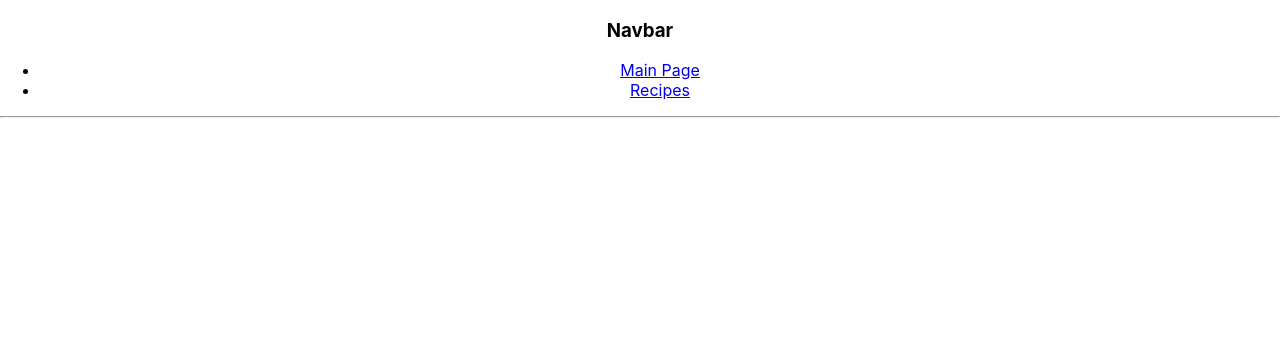
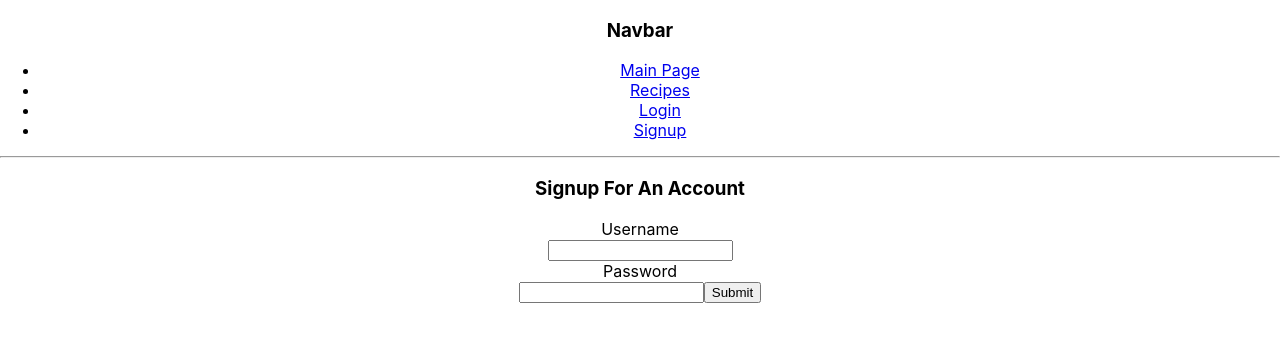
Before and after one commit to mikerawth/recipe-buyer-react, a React (Create React App) app: page /signup in a window 1280 px wide. Shown: the top 342 px of the page. Built offline with nearby package versions, Linux system fonts and the light colour scheme; no server answers.

Commit message:
basic user functionality is working

```diff
--- a/src/App.js
+++ b/src/App.js
@@ -3,10 +3,15 @@ import './App.css';
 import { Switch, Route } from 'react-router-dom'
 
 import FoodService from './services/FoodService'
+
 import Navbar from './components/navbar/Navbar'
 import Main from './components/main/Main'
 import RecipeSearch from './components/recipesearch/RecipeSearch';
 import RecipeSummary from './components/recipesummary/RecipeSummary'
+
+import AuthService from './services/AuthService.js';
+import Signup from './components/signup/Signup.js';
+import Login from './components/login/Login.js';
 
 class App extends React.Component {
   constructor(props) {
@@ -16,27 +21,62 @@ class App extends React.Component {
       currentRecipeID: '',
     }
     this.foodService = new FoodService()
+    this.authService = new AuthService()
   }
 
+  getCurrentlyLoggedInUser = () => {
+    this.authService.currentUser()
+      .then((theUser) => {
+        this.setState({ currentlyLoggedIn: theUser })
+      })
+      .catch(() => {
+        this.setState({ currentlyLoggedIn: null })
+      })
+  }
+
+  // want to remove (using a params to find data)
   setCurrentRecipe = (queryRecipeID) => {
     this.setState({ currentRecipeID: queryRecipeID },
       () => console.log(this.state.currentRecipeID))
   }
 
+  componentDidMount() {
+    this.getCurrentlyLoggedInUser();
+  }
+
   render() {
     return (
       <div className="App">
-        <Navbar message={this.state.message} />
+        <Navbar
+          theUser={this.state.currentlyLoggedIn}
+          pleaseLogOut={() => this.authService.logout()}
+          getUser={this.getCurrentlyLoggedInUser}
+        />
+
         <Switch>
+
+          <Route exact path="/login" render={(props) =>
+            <Login
+              getUser={this.getCurrentlyLoggedInUser}
+            />} />
+
+          <Route exact path="/signup" render={(props) =>
+            <Signup
+              getUser={this.getCurrentlyLoggedInUser}
+            />} />
+
+
           <Route exact path="/main" render={(props) =>
             <Main
               message={this.state.message}
             />} />
+
           <Route exact path="/recipes" render={(props) =>
             <RecipeSearch
               setCurrentRecipe={this.setCurrentRecipe}
               currentRecipeID={this.state.currentRecipeID}
             />} />
+
           <Route exact path="/recipes/summary/:recipeID" render={(props) =>
             <RecipeSummary
               {...props}
--- /dev/null
+++ b/src/components/login/Login.js
@@ -0,0 +1,56 @@
+import React, { Component } from 'react';
+import AuthService from '../../services/AuthService';
+
+class Login extends Component {
+  constructor(props) {
+    super(props);
+    this.state = { usernameInput: '', passwordInput: '' };
+    this.service = new AuthService();
+  }
+
+  handleChange = (e) => {
+    this.setState({ [e.target.name]: e.target.value })
+  }
+
+  tryToLogin = (e) => {
+    e.preventDefault();
+    const uName = this.state.usernameInput;
+    const pWord = this.state.passwordInput;
+
+    this.service.login(uName, pWord)
+      .then(() => {
+        this.props.getUser();
+      })
+
+  }
+
+
+
+  render() {
+    return (
+      <form onSubmit={this.tryToLogin}>
+
+        <h3>Login</h3>
+
+        <legend>Username</legend>
+        <input value={this.state.usernameInput}
+          name="usernameInput"
+          onChange={this.handleChange}
+        />
+
+        <legend>Password</legend>
+        <input value={this.state.passwordInput}
+          name="passwordInput"
+          onChange={this.handleChange}
+        />
+
+
+
+        <button>Submit</button>
+
+      </form>
+    )
+  }
+}
+
+export default Login;
--- a/src/components/navbar/Navbar.js
+++ b/src/components/navbar/Navbar.js
@@ -3,6 +3,14 @@ import './navbar.css'
 import { NavLink } from 'react-router-dom'
 
 function Navbar(props) {
+
+  const doTheLogout = () => {
+    props.pleaseLogOut()
+      .then(() => {
+        props.getUser();
+      })
+
+  }
 
   return (
     <div className="Navbar">
@@ -10,7 +18,22 @@ function Navbar(props) {
       <ul>
         <li><NavLink to="/main">Main Page</NavLink></li>
         <li><NavLink to="/recipes">Recipes</NavLink></li>
+
+        {!props.theUser &&
+          <span>
+            <li><NavLink to="/login">Login</NavLink></li>
+            <li><NavLink to="/signup">Signup</NavLink></li>
+          </span>
+        }
       </ul>
+      {props.theUser &&
+        <span>
+          <button onClick={doTheLogout} >Log Out </button>
+          <span>Hello, {props.theUser.username}</span>
+        </span>
+      }
+
+
       <hr />
     </div>
   );
--- a/src/components/recipesummary/RecipeSummary.js
+++ b/src/components/recipesummary/RecipeSummary.js
@@ -7,6 +7,7 @@ class RecipeSummary extends React.Component {
     this.state = {
       theTitle: "",
       theSummary: "",
+      ready: false
     }
 
   }
@@ -18,7 +19,8 @@ class RecipeSummary extends React.Component {
         console.log(theThing.summary)
         this.setState({
           theTitle: theThing.title,
-          theSummary: theThing.summary
+          theSummary: theThing.summary,
+          ready: true,
         })
       })
   }
@@ -30,7 +32,7 @@ class RecipeSummary extends React.Component {
   }
 
   render() {
-    console.log(this.props)
+    if (this.state.ready)
       return (
         <div>
           <div>
@@ -42,6 +44,11 @@ class RecipeSummary extends React.Component {
           </div>
         </div>
       )
+    else {
+      return (
+        <div>Loading...</div>
+      )
+    }
   }
 
 }
--- /dev/null
+++ b/src/components/signup/Signup.js
@@ -0,0 +1,56 @@
+import React, { Component } from 'react';
+import AuthService from '../../services/AuthService';
+
+class Signup extends Component {
+  constructor(props) {
+    super(props);
+    this.state = { usernameInput: '', passwordInput: '' };
+    this.service = new AuthService();
+  }
+
+  handleChange = (e) => {
+    this.setState({ [e.target.name]: e.target.value })
+  }
+
+  tryToSignUp = (e) => {
+    e.preventDefault();
+    const uName = this.state.usernameInput;
+    const pWord = this.state.passwordInput;
+
+    this.service.signup(uName, pWord)
+      .then(() => {
+        this.props.getUser();
+      })
+
+  }
+
+
+
+  render() {
+    return (
+      <form onSubmit={this.tryToSignUp}>
+
+        <h3>Signup For An Account</h3>
+
+        <legend>Username</legend>
+        <input value={this.state.usernameInput}
+          name="usernameInput"
+          onChange={this.handleChange}
+        />
+
+        <legend>Password</legend>
+        <input value={this.state.passwordInput}
+          name="passwordInput"
+          onChange={this.handleChange}
+        />
+
+
+
+        <button>Submit</button>
+
+      </form>
+    )
+  }
+}
+
+export default Signup;
--- /dev/null
+++ b/src/services/AuthService.js
@@ -0,0 +1,36 @@
+import axios from 'axios';
+
+class AuthService {
+  constructor() {
+    let service = axios.create({
+      baseURL: 'http://localhost:5000/api/auth',
+      withCredentials: true,
+    });
+    this.service = service;
+  }
+
+  signup = (username, password) => {
+    return this.service.post('/signup', { username: username, password: password })
+      .then(response => response.data)
+  }
+
+  login = (username, password) => {
+    return this.service.post('/login', { username, password })
+      .then(response => response.data)
+  }
+
+  currentUser = () => {
+    return this.service.get('/getcurrentuser')
+      .then(response => response.data)
+  }
+
+
+  logout = () => {
+    return this.service.post('/logout', {})
+      .then(response => response.data)
+  }
+
+
+}
+
+export default AuthService;
```
Lines whose indentation alone changed are shown as unchanged.
